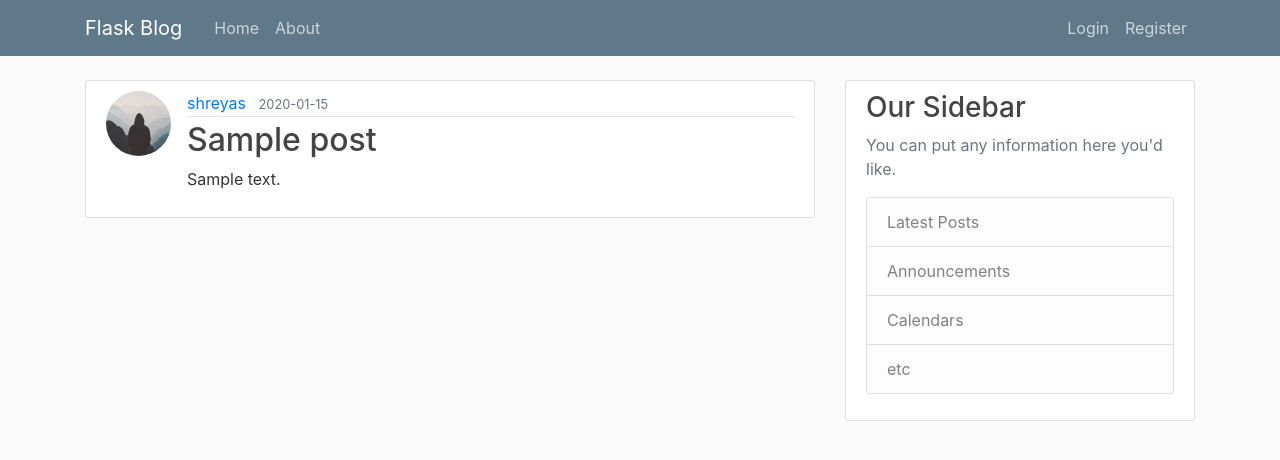
After one commit to shreyaspaliwal/FlaskBlog, a Flask app: page /post/1 in a window 1280 px wide. The commit adds this page. Shown: the top 460 px of the page. Run offline with Flask 2, Linux system fonts and the light colour scheme; data comes from the database, SQL or seed files in the repository; tables that the repository leaves empty hold one stand-in row (values such as "Sample post"); some libraries are stand-ins or nearby versions.

Commit message:
Create, Update and Delete Posts

```diff
--- a/flaskblog/routes.py
+++ b/flaskblog/routes.py
@@ -1,32 +1,16 @@
 import os
 import secrets
 from PIL import Image
-from flask import render_template, url_for, flash, redirect, request
+from flask import render_template, url_for, flash, redirect, request, abort
 from flaskblog import app, db, bcrypt
-from flaskblog.forms import RegistrationForm, LoginForm, UpdateAccountForm
+from flaskblog.forms import RegistrationForm, LoginForm, UpdateAccountForm, PostForm
 from flaskblog.models import User, Post
 from flask_login import login_user, current_user, logout_user, login_required
-
-
-posts = [
-    {
-        'author': 'Corey Schafer',
-        'title': 'Blog Post 1',
-        'content': 'First post content',
-        'date_posted': 'April 20, 2018'
-    },
-    {
-        'author': 'Jane Doe',
-        'title': 'Blog Post 2',
-        'content': 'Second post content',
-        'date_posted': 'April 21, 2018'
-    }
-]
-
 
 @app.route("/")
 @app.route("/home")
 def home():
+    posts = Post.query.all()
     return render_template('home.html', posts=posts)
 
 
@@ -77,12 +61,10 @@ def save_picture(form_picture):
     _, f_ext = os.path.splitext(form_picture.filename)
     picture_fn = random_hex + f_ext
     picture_path = os.path.join(app.root_path, 'static/profile_pics', picture_fn)
-
     output_size = (125, 125)
     i = Image.open(form_picture)
     i.thumbnail(output_size)
     i.save(picture_path)
-
     return picture_fn
 
 
@@ -103,5 +85,51 @@ def account():
         form.username.data = current_user.username
         form.email.data = current_user.email
     image_file = url_for('static', filename='profile_pics/' + current_user.image_file)
-    return render_template('account.html', title='Account',
-                           image_file=image_file, form=form)
+    return render_template('account.html', title='Account',image_file=image_file, form=form)
+
+@app.route("/post/new", methods=['GET', 'POST'])
+@login_required
+def new_post():
+    form = PostForm()
+    if form.validate_on_submit():
+        post = Post(title=form.title.data, content=form.content.data, author=current_user)
+        db.session.add(post)
+        db.session.commit()
+        flash('Your post has been created!','success')
+        return redirect(url_for('home'))
+    return render_template('create_post.html', title='New Post', form=form, legend='New Post')
+
+@app.route("/post/<int:post_id>")
+def post(post_id):
+    post = Post.query.get_or_404(post_id)
+    return render_template('post.html', title=post.title, post=post)
+
+@app.route("/post/<int:post_id>/update", methods=['GET', 'POST'])
+@login_required
+def update_post(post_id):
+    post = Post.query.get_or_404(post_id)
+    if post.author != current_user:
+        abort(403)
+    form = PostForm()
+    if form.validate_on_submit():
+        post.title = form.title.data
+        post.content = form.content.data
+        db.session.commit()
+        flash('Your post has been updated!','success')
+        return redirect(url_for('post', post_id=post.id))
+    elif request.method == 'GET':
+        form.title.data = post.title
+        form.content.data = post.content
+    return render_template('create_post.html', title='Update Post', form=form, legend='Update Post')
+
+
+@app.route("/post/<int:post_id>/delete", methods=['POST'])
+@login_required
+def delete_post(post_id):
+    post = Post.query.get_or_404(post_id)
+    if post.author != current_user:
+        abort(403)
+    db.session.delete(post)
+    db.session.commit()
+    flash('Your post has been deleted!','success')
+    return redirect(url_for('home'))
--- a/flaskblog/templates/layout.html
+++ b/flaskblog/templates/layout.html
@@ -32,6 +32,7 @@
             <!-- Navbar Right Side -->
             <div class="navbar-nav">
               {% if current_user.is_authenticated %}
+                <a class="nav-item nav-link" href="{{ url_for('new_post') }}">New Post</a>
                 <a class="nav-item nav-link" href="{{ url_for('account') }}">Account</a>
                 <a class="nav-item nav-link" href="{{ url_for('logout') }}">Logout</a>
               {% else %}
--- /dev/null
+++ b/flaskblog/templates/post.html
@@ -0,0 +1,39 @@
+{% extends "layout.html" %}
+{% block content %}
+  <article class="media content-section">
+    <img class="rounded-circle article-img" src="{{ url_for('static', filename='profile_pics/' + post.author.image_file) }}">
+    <div class="media-body">
+      <div class="article-metadata">
+        <a class="mr-2" href="#">{{ post.author.username }}</a>
+        <small class="text-muted">{{ post.date_posted.strftime('%Y-%m-%d') }}</small>
+        {% if post.author == current_user %}
+          <div>
+            <a class="btn btn-secondary btn-sm mt-1 mb-1" href="{{ url_for('update_post', post_id=post.id) }}">Update</a>
+            <button type="button" class="btn btn-danger btn-sm m-1" data-toggle="modal" data-target="#deleteModal">Delete</button>
+          </div>
+        {% endif %}
+      </div>
+      <h2 class="article-title">{{ post.title }}</h2>
+      <p class="article-content">{{ post.content }}</p>
+    </div>
+  </article>
+  <!-- Modal -->
+  <div class="modal fade" id="deleteModal" tabindex="-1" role="dialog" aria-labelledby="deleteModalLabel" aria-hidden="true">
+    <div class="modal-dialog" role="document">
+      <div class="modal-content">
+        <div class="modal-header">
+          <h5 class="modal-title" id="deleteModalLabel">Delete Post?</h5>
+          <button type="button" class="close" data-dismiss="modal" aria-label="Close">
+            <span aria-hidden="true">&times;</span>
+          </button>
+        </div>
+        <div class="modal-footer">
+          <button type="button" class="btn btn-secondary" data-dismiss="modal">Close</button>
+          <form action="{{ url_for('delete_post', post_id=post.id) }}" method="POST">
+            <input class="btn btn-danger" type="submit" value="Delete">
+          </form>
+        </div>
+      </div>
+    </div>
+  </div>
+{% endblock content %}
```
Also changed, not shown: flaskblog/forms.py (+13 -13 lines), flaskblog/templates/create_post.html (added, +40 -0 lines), flaskblog/templates/home.html (+6 -5 lines), flaskblog/models.py (line endings or trailing spaces), flaskblog/templates/account.html (line endings or trailing spaces), flaskblog/templates/login.html (line endings or trailing spaces), run.py (line endings or trailing spaces).
